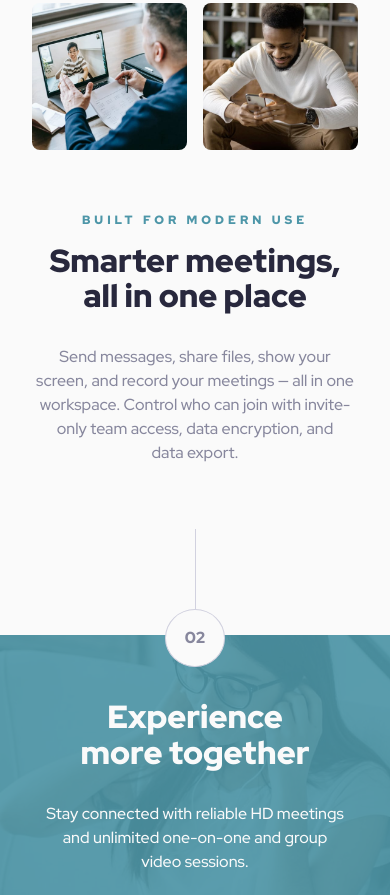
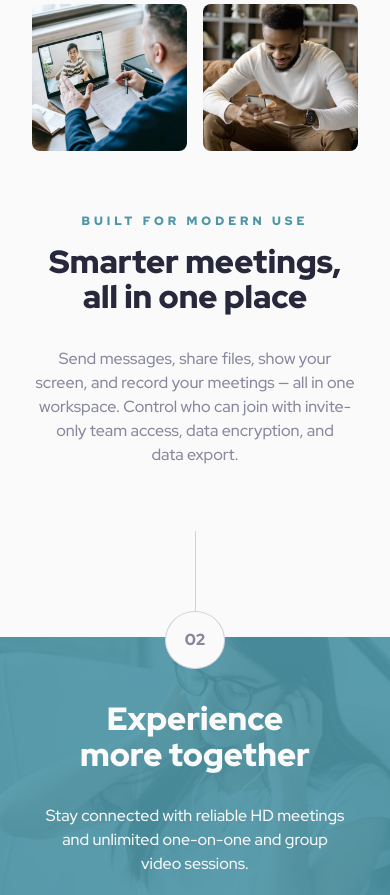
Before and after one commit to KonradJam/meet-landing-page, a website: page index.html in a window 390 px wide. Shown: the part 1101-1996 px from the top of the page. Drawn offline with Linux system fonts and the light colour scheme.

Commit message:
Replace preview.jpg with preview.jpeg and update package.json script; add fluid typography mixins and variables for responsive design

```diff
--- /dev/null
+++ b/assets/scss/assets/_fluid-typography.scss
@@ -0,0 +1,54 @@
+@use "sass:map" as map;
+@use "sass:list" as list;
+@use "sass:math" as math;
+
+@function px-to-rem($value-in-px, $font-size-browser: 16px) {
+  @return ($value-in-px / $font-size-browser) * 1rem;
+}
+
+@function is-px($value) {
+  @if (list.index("px", math.unit($value))) {
+    @return px-to-rem($value);
+  } @else {
+    @return $value;
+  }
+}
+
+@function clamp-size($size-min, $size-max, $viewport-min, $viewport-max) {
+  $size-min: is-px($size-min);
+  $size-max: is-px($size-max);
+  $viewport-min: is-px($viewport-min);
+  $viewport-max: is-px($viewport-max);
+
+  $change: ($size-max - $size-min) / ($viewport-max - $viewport-min);
+  $a: $size-max - ($viewport-max * $change);
+  $b: 100vi * $change;
+  @return clamp(#{$size-min}, calc(#{$a} + #{$b}), #{$size-max});
+}
+
+@mixin fluid-typography($preset) {
+  @each $style-name, $style-value in map.get($preset, styles) {
+    #{$style-name}: #{$style-value};
+  }
+
+  $font-sizes: map.get($preset, font-size);
+
+  @if (list.length($font-sizes) == 1) {
+    font-size: map.get(map.get($font-sizes, font-size-1), fs);
+  } @else {
+    @for $i from 2 through list.length($font-sizes) {
+      $font-size-min: map.get(map.get($font-sizes, font-size-#{$i - 1}), fs);
+      $font-size-max: map.get(map.get($font-sizes, font-size-#{$i}), fs);
+      $viewport-min: map.get(map.get($font-sizes, font-size-#{$i - 1}), vw);
+      $viewport-max: map.get(map.get($font-sizes, font-size-#{$i}), vw);
+
+      @if ($i > 2) {
+        @media (min-width: $viewport-min) {
+          font-size: clamp-size($font-size-min, $font-size-max, $viewport-min, $viewport-max);
+        }
+      } @else {
+        font-size: clamp-size($font-size-min, $font-size-max, $viewport-min, $viewport-max);
+      }
+    }
+  }
+}
--- a/assets/scss/assets/_mixins.scss
+++ /dev/null
@@ -1,66 +0,0 @@
-@mixin text-preset-1 {
-  font-family: $font-family;
-  font-size: 2.5rem; // 40px
-  line-height: 110%;
-  letter-spacing: 0;
-  font-weight: 900; // Black
-  text-align: center;
-  @media (min-width: 48rem) {
-    font-size: 3rem; // 48px
-  }
-  @media (min-width: 64rem) {
-    font-size: 4rem; // 64px
-  }
-}
-
-@mixin text-preset-2 {
-  font-family: $font-family;
-  font-size: 2rem; // 32px
-  line-height: 110%;
-  letter-spacing: 0;
-  font-weight: 900; // Black
-  text-align: center;
-  @media (min-width: 48rem) {
-    font-size: 2.25rem  // 36px
-  }
-  @media (min-width: 64rem) {
-    font-size: 2.5rem; // 40px
-  }
-}
-
-@mixin text-preset-3 {
-  font-family: $font-family;
-  font-size: .75rem; // 12px
-  line-height: 110%;
-  letter-spacing: 0.25rem; // 4px
-  font-weight: 900; // Black
-  text-align: center;
-  text-transform: uppercase;
-  @media (min-width: 48rem) {
-    font-size: .875rem; // 14px
-  }
-  @media (min-width: 64rem) {
-    font-size: 1rem; // 16px
-  }
-}
-
-@mixin text-preset-4 {
-  font-family: $font-family;
-  font-size: 1rem; // 16px
-  line-height: 150%;
-  letter-spacing: 0;
-  font-weight: 500; // Medium
-  text-align: center;
-  @media (min-width: 64rem) {
-    font-size: 1.125rem; // 18px
-  }
-}
-
-@mixin text-preset-5 {
-  font-family: $font-family;
-  font-size: 1rem; // 16px
-  line-height: 150%;
-  letter-spacing: 0;
-  font-weight: 900; // Black
-  text-align: center;
-}
--- a/assets/scss/assets/_variables.scss
+++ b/assets/scss/assets/_variables.scss
@@ -1,3 +1,8 @@
+//Viewports
+$viewport-mobile: 375px;
+$viewport-tablet: 768px;
+$viewport-desktop: 1024px;
+
 // Colors
 $cyan-600: rgb(77, 150, 168);
 $cyan-300: rgb(143, 227, 249);
@@ -24,3 +29,68 @@ $spacing-1400: 112px;
 
 // Typography
 $font-family: 'Red Hat Display', sans-serif;
+$text-preset-1: (
+    font-size: (
+        font-size-1: (fs: 2.5rem, vw: $viewport-mobile),
+        font-size-2: (fs: 3rem, vw: $viewport-tablet),
+        font-size-3: (fs: 4rem, vw: $viewport-desktop),
+    ),
+    styles: (
+        font-family: $font-family,
+        font-weight: 900,
+        line-height: 110%,
+        letter-spacing: 0,
+        text-align: center,
+    )
+);
+$text-preset-2: (
+    font-size: (
+        font-size-1: (fs: 2rem, vw: $viewport-mobile),
+        font-size-2: (fs: 2.25rem, vw: $viewport-tablet),
+        font-size-3: (fs: 2.5rem, vw: $viewport-desktop)
+    ),
+    styles: (
+        font-family: $font-family,
+        font-weight: 900,
+        line-height: 110%,
+        text-align: center,
+    )
+);
+$text-preset-3: (
+    font-size: (
+        font-size-1: (fs: .75rem, vw: $viewport-mobile),
+        font-size-2: (fs: .875rem, vw: $viewport-tablet),
+        font-size-3: (fs: 1rem, vw: $viewport-desktop),
+    ),
+    styles: (
+        font-family: $font-family,
+        font-weight: 900,
+        line-height: 110%,
+        letter-spacing: 0.25rem,
+        text-align: center,
+        text-transform: uppercase,
+    )
+);
+$text-preset-4: (
+    font-size: (
+        font-size-1: (fs: 1rem, vw: $viewport-mobile),
+        font-size-2: (fs: 1.125rem, vw: $viewport-tablet)
+    ),
+    styles: (
+        font-family: $font-family,
+        font-weight: 500,
+        line-height: 150%,
+        text-align: center,
+    )
+);
+$text-preset-5: (
+    font-size: (
+        font-size-1: (fs: 1rem)
+    ),
+    styles: (
+        font-family: $font-family,
+        font-weight: 900,
+        line-height: 150%,
+        text-align: center,
+    )
+);
--- a/assets/scss/styles.scss
+++ b/assets/scss/styles.scss
@@ -1,6 +1,6 @@
 @import 'assets/reset';
 @import 'assets/variables';
-@import 'assets/mixins';
+@import 'assets/fluid-typography';
 
 main {
     display: flex;
@@ -26,16 +26,16 @@ main {
     }
 
     &__container {
-        padding-inline: clamp(2rem, calc(-3.01rem + 21.374vw), 7.25rem); /* min: 32px, max: 116px */
+        padding-inline: clamp-size($spacing-400, $spacing-1400, $viewport-mobile, $viewport-tablet);
     }
 
     &__title {
-        @include text-preset-1;
+        @include fluid-typography($text-preset-1);
         color: $slate-900;
     }
 
     &__description {
-        @include text-preset-4;
+        @include fluid-typography($text-preset-4);
         color: $slate-600;
         margin-block: $spacing-300;
     }
@@ -56,7 +56,7 @@ main {
     }
 
     &__number {
-        @include text-preset-5;
+        @include fluid-typography($text-preset-5);
         color: $slate-600;
         padding: 1rem 1.1875rem;
         border: 1px solid $slate-300;
@@ -65,8 +65,8 @@ main {
     }
 
     &__container {
+        padding-inline: clamp-size($spacing-400, $spacing-1400, $viewport-mobile, $viewport-tablet);
         max-inline-size: 34.0625rem;
-        padding-inline: clamp(2rem, calc(-3.01rem + 21.374vw), 7.25rem); /* min: 32px, max: 116px */
     }
 
     &__images {
@@ -86,19 +86,19 @@ main {
     }
 
     &__subtitle {
-        @include text-preset-3;
+        @include fluid-typography($text-preset-3);
         color: $cyan-600;
         margin-block-end: $spacing-200;
     }
 
     &__title {
-        @include text-preset-2;
+        @include fluid-typography($text-preset-2);
         color: $slate-900;
         margin-block-end: $spacing-400;
     }
 
     &__description {
-        @include text-preset-4;
+        @include fluid-typography($text-preset-4);
         color: $slate-600;
     }
 
@@ -154,7 +154,7 @@ main {
     gap: $spacing-200;
 
     &__button {
-        @include text-preset-5;
+        @include fluid-typography($text-preset-5);
         color: $white;
         padding-inline: $spacing-500;
         padding-block: $spacing-200;
@@ -261,13 +261,13 @@ main {
         &__hero-tablet-desktop {
             flex-wrap: nowrap;
             justify-content: space-between;
-            gap: 8vw;
+            gap: 5vw;
             inline-size: 104vw;
             margin-inline: -2vw;
         }
 
         &__container {
-            inline-size: 33%;
+            inline-size: 38%;
             order: 2;
             padding-inline: 0;
             align-self: center;
@@ -275,12 +275,12 @@ main {
 
         &__picture-left {
             margin-block-end: $spacing-700;
-            inline-size: 33%;
+            inline-size: 30%;
         }
 
         &__picture-right {
             margin-block-start: $spacing-700;
-            inline-size: 33%;
+            inline-size: 30%;
             order: 3;
         }
 
@@ -319,6 +319,7 @@ main {
             justify-content: space-between;
             align-items: center;
             padding-block: $spacing-1400;
+            padding-inline: calc(2rem - clamp(0rem, -9.4815rem + 14.8148vw, 2rem));
 
             & > * {
                 text-align: start;
@@ -326,7 +327,7 @@ main {
             }
         }
         .section__title {
-            max-inline-size: 27.8125rem;
+            max-inline-size: 25rem;
         }
 
         .section__description {
--- a/index.html
+++ b/index.html
@@ -12,14 +12,14 @@
 </head>
 <body>
   <main>
-    <header class="header">
+    <header class="header" aria-labelledby="group-chat">
       <img srcset="./assets/images/icons/logo.svg" alt="Meet logo" class="header__logo" width="118" height="28">
       <picture class="header__hero-mobile">
         <source media="(max-width: 767px)" srcset="./assets/images/image-hero.webp" type="image/webp">
         <img src="./assets/images/image-hero.png"
          srcset="./assets/images/image-hero.png 830w"
          sizes="(max-width: 767px) 110vw, 0px"
-         alt="Hero Image">
+         alt="">
       </picture>
       <div class="header__hero-tablet-desktop">
         <picture class="header__picture-left">
@@ -27,10 +27,10 @@
           <img src="./assets/images/image-hero-left.png"
           srcset="./assets/images/image-hero-left.png 394w"
           sizes="(min-width: 768px) 50vw, 0px"
-          alt="Hero Image Left">
+          alt="">
         </picture>
         <div class="header__container">
-          <h1 class="header__title">Group Chat for Everyone</h1>
+          <h1 class="header__title" id="group-chat">Group Chat for Everyone</h1>
           <p class="header__description">Meet makes it easy to connect with others face-to-face virtually and collaborate across any device.</p>
           <div class="buttons">
             <button class="buttons__button buttons__button--primary">Download <span>v1.3</span></button>
@@ -42,11 +42,11 @@
           <img src="./assets/images/image-hero-right.png"
           srcset="./assets/images/image-hero-right.png 394w"
           sizes="(min-width: 768px) 50vw, 0px"
-          alt="Hero Image Right">
+          alt="">
         </picture>
       </div>
     </header>
-    <section class="section">
+    <section class="section" aria-labelledby="smarter-meetings">
       <div class="section__number-component">
         <div class="section__vertical-line"></div>
         <div class="section__number">01</div>
@@ -59,21 +59,21 @@
         </div>
       <div class="section__container">
         <p class="section__subtitle">Built for modern use</p>
-        <h2 class="section__title">Smarter meetings, all in one place</h2>
+        <h2 class="section__title" id="smarter-meetings">Smarter meetings, all in one place</h2>
         <p class="section__description">
           Send messages, share files, show your screen, and record your meetings — all in one
           workspace. Control who can join with invite-only team access, data encryption, and data export.
       </div>
       </p>
     </section>
-    <footer class="section">
+    <footer class="section" aria-labelledby="experience">
       <div class="section__number-component">
         <div class="section__vertical-line"></div>
         <div class="section__number">02</div>
       </div>
       <div class="section__background-image">
         <div class="section__container">
-          <h2 class="section__title">Experience more together</h2>
+          <h2 class="section__title" id="experience">Experience more together</h2>
           <p class="section__description">Stay connected with reliable HD meetings and unlimited one-on-one and group video sessions.</p>
           <div class="buttons">
             <button class="buttons__button buttons__button--secondary">Download <span>v1.3</span></button>
--- a/package.json
+++ b/package.json
@@ -4,7 +4,7 @@
   "description": "![Design preview for the Meet landing page coding challenge](./preview.jpg)",
   "main": "index.html",
   "scripts": {
-    "sass": "sass --watch --update --no-source-map --style=expanded assets/scss:assets/css"
+    "sass": "sass --watch --update --style=expanded assets/scss:assets/css"
   },
   "author": "KonradJam",
   "license": "ISC",
```
Also changed, not shown: README-template.md (deleted), README.md, assets/css/styles.css, preview.jpeg (added), preview.jpg (deleted), 1 other file.
